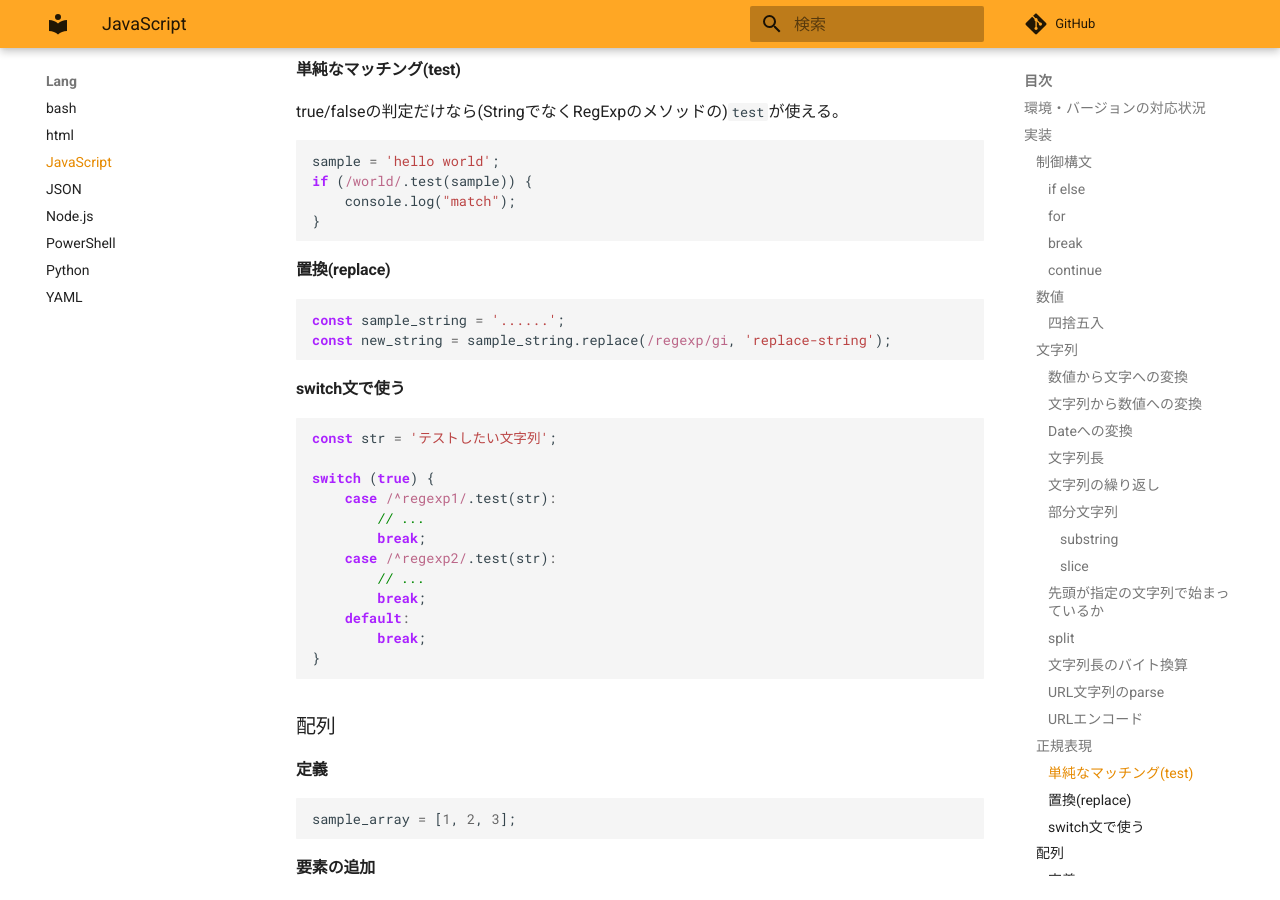
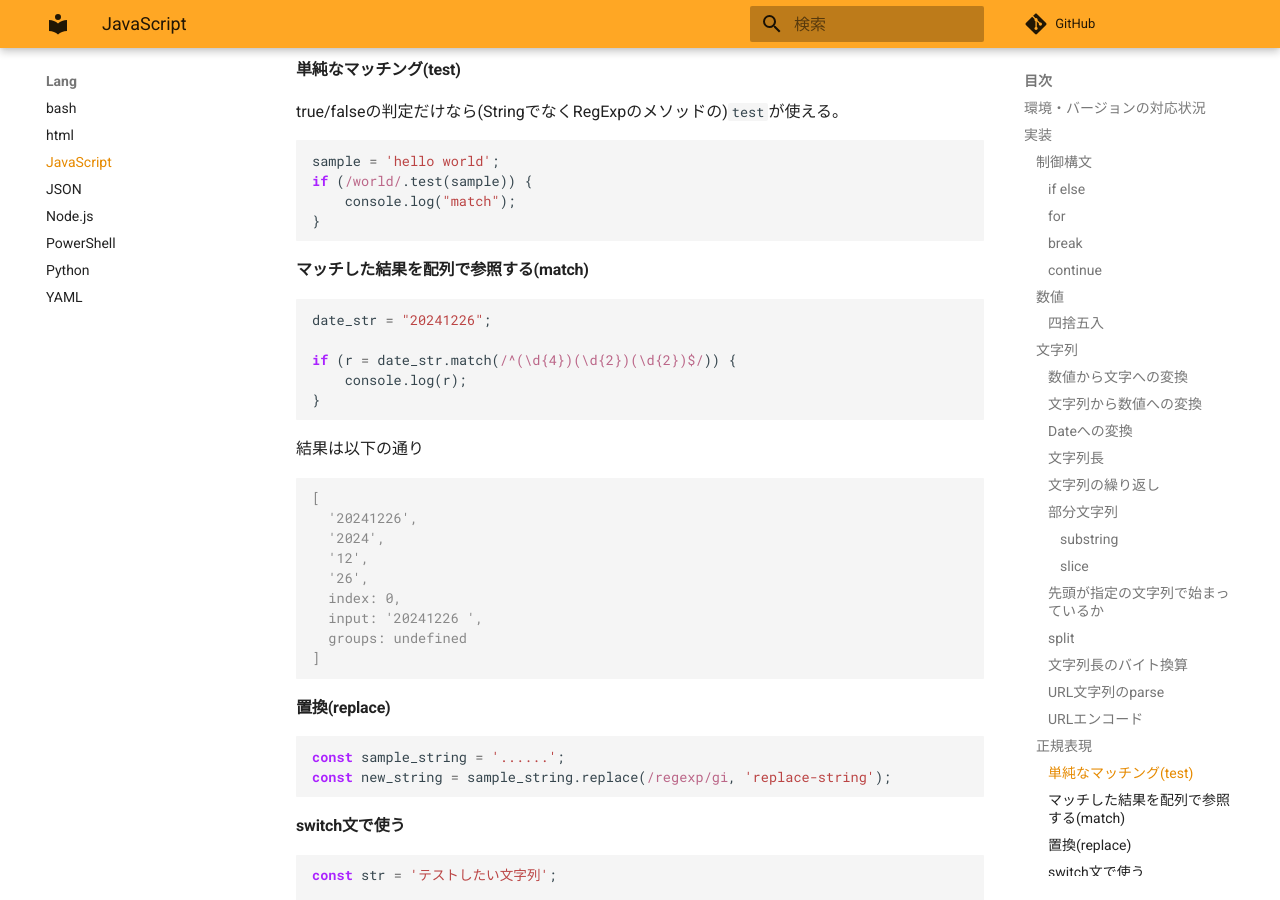
Before and after one commit to zaki-lknr/docs, an MkDocs documentation site: the page built from docs/lang/js.md, in a window 1280 px wide and 900 px high, scrolled down 4674 px. Built offline with MkDocs 1.6.1 and Material for MkDocs 9.7.7, drawn with Linux system fonts in a browser that asks for light colours; comment, search, counter and statistics services are not loaded.

Commit message:
add: lang/javascript: matchで正規表現マッチング

````diff
--- a/docs/lang/js.md
+++ b/docs/lang/js.md
@@ -246,6 +246,30 @@ sample = 'hello world';
 if (/world/.test(sample)) {
     console.log("match");
 }
+```
+
+#### マッチした結果を配列で参照する(match)
+
+```js
+date_str = "20241226";
+
+if (r = date_str.match(/^(\d{4})(\d{2})(\d{2})$/)) {
+    console.log(r);
+}
+```
+
+結果は以下の通り
+
+```console
+[
+  '20241226',
+  '2024',
+  '12',
+  '26',
+  index: 0,
+  input: '20241226 ',
+  groups: undefined
+]
 ```
 
 #### 置換(replace)
````
